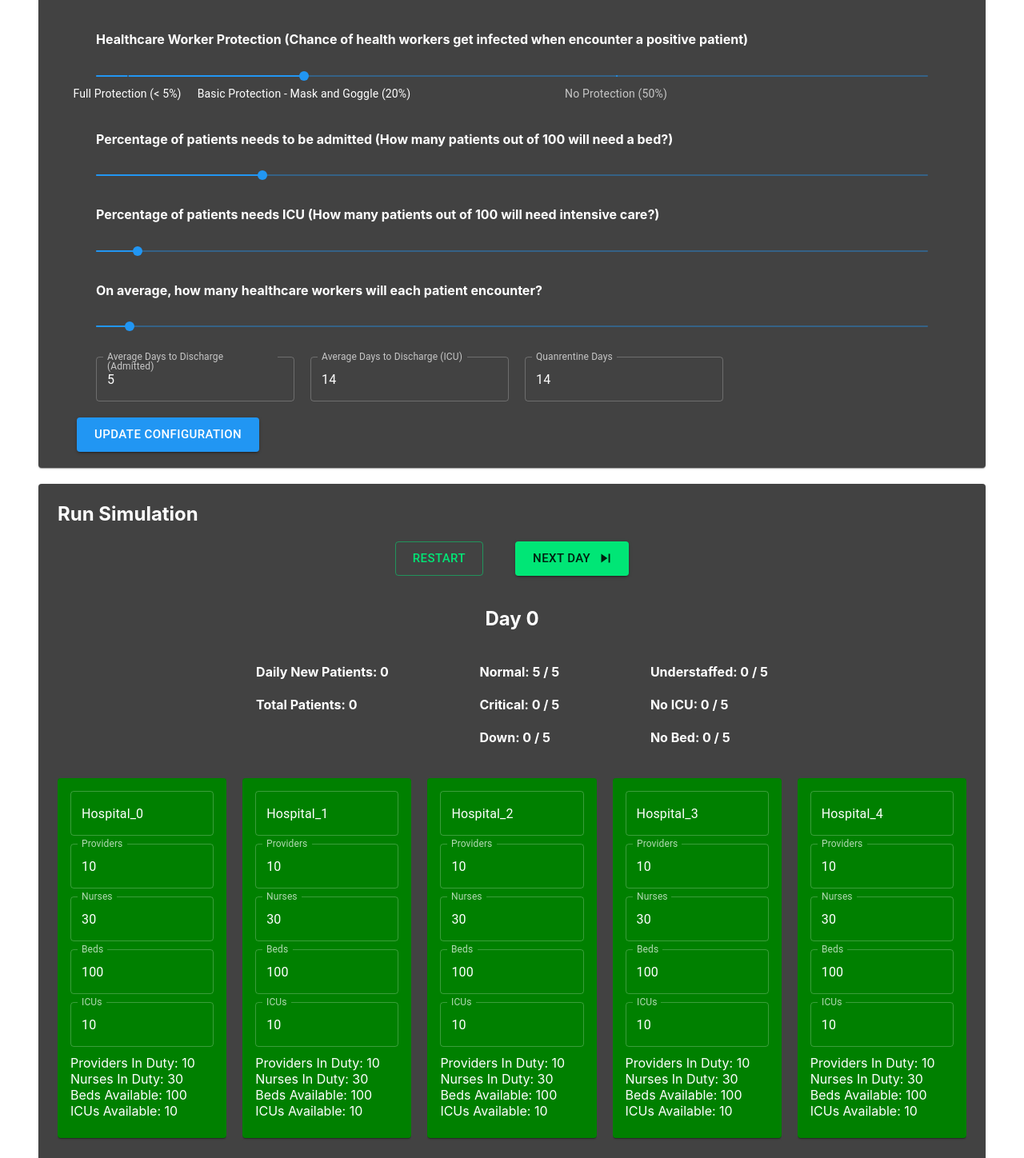
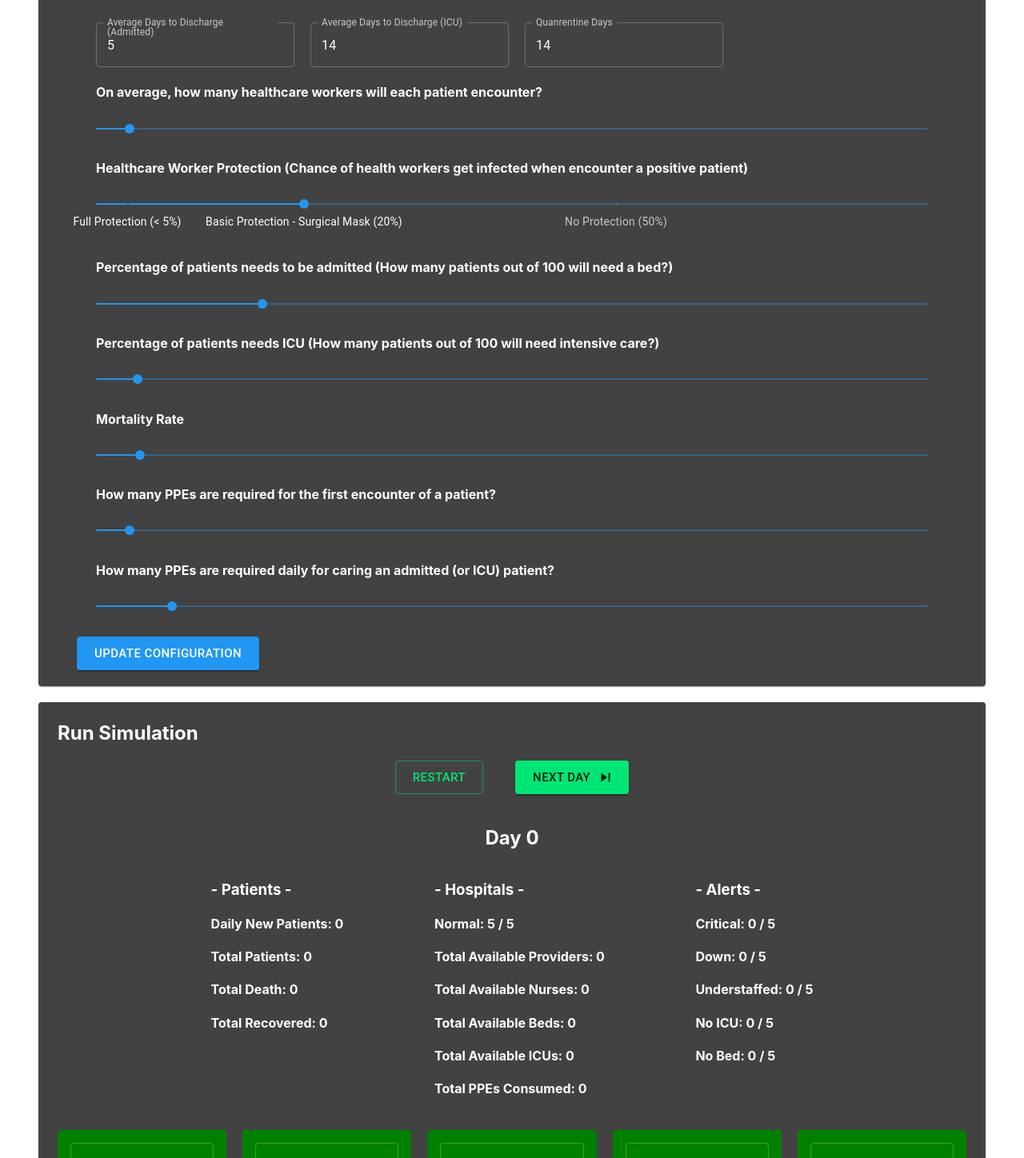
Before and after one commit to MnAnX/er-capacity-simulator, a React (Create React App) app: page / in a window 1280 px wide. Shown: the part 542-1990 px from the top of the page at 80% size. Built offline with nearby package versions, Linux system fonts and the light colour scheme.

Commit message:
Add features mortality rate and PPE consumption

```diff
--- a/src/AllUnits.js
+++ b/src/AllUnits.js
@@ -61,7 +61,7 @@ class AllUnits extends Component {
 
 	render() {
 		return (
-			<GridList cellHeight={500} spacing={20} cols={this.state.cols_per_row}>
+			<GridList cellHeight={520} spacing={20} cols={this.state.cols_per_row}>
         {Object.values(this.props.app.units).map(unit => (
 					<GridListTile key={unit.id} cols={1}>
 						<EmergencyRoom
--- a/src/Config.js
+++ b/src/Config.js
@@ -29,6 +29,9 @@ class Config extends Component {
 			bed_turnover_days: this.props.config.bed_turnover_days,
 			icu_turnover_days: this.props.config.icu_turnover_days,
 			quanrentine_days: this.props.config.quanrentine_days,
+			ppe_per_patient_first_encounter: this.props.config.ppe_per_patient_first_encounter,
+			ppe_per_patient_admitted_daily: this.props.config.ppe_per_patient_admitted_daily,
+			mortality_rate: this.props.config.mortality_rate,
 		}
   }
 
@@ -68,7 +71,40 @@ class Config extends Component {
 								onChange={(event)=>this.setState({num_patients_growth_factor: event.target.value})} />
 						</div>
 					</div>
-					<Padding height={20}/>
+					<Padding height={30}/>
+					<div style={{display: 'flex', flexDirection: 'row'}}>
+						<TextField id="bed-turnover"
+							type='number'
+							variant="outlined"
+							label="Average Days to Discharge (Admitted)"
+							value={this.state.bed_turnover_days}
+							onChange={(event)=>this.setState({bed_turnover_days: event.target.value})} />
+						<Padding width={20}/>
+						<TextField id="icu-turnover"
+							type='number'
+							variant="outlined"
+							label="Average Days to Discharge (ICU)"
+							value={this.state.icu_turnover_days}
+							onChange={(event)=>this.setState({icu_turnover_days: event.target.value})} />
+						<Padding width={20}/>
+						<TextField id="icu-turnover"
+							type='number'
+							variant="outlined"
+							label="Quanrentine Days"
+							value={this.state.quanrentine_days}
+							onChange={(event)=>this.setState({quanrentine_days: event.target.value})} />
+					</div>
+					<div>
+						<h4> On average, how many healthcare workers will each patient encounter? </h4>
+						<Slider
+							onChange={(event, value)=>this.setState({staff_encounter_per_patient: value})}
+			        defaultValue={this.props.config.staff_encounter_per_patient}
+			        valueLabelDisplay="auto"
+			        step={1}
+							min={1}
+	        		max={50}
+			      />
+					</div>
 					<div>
 						<h4> Healthcare Worker Protection (Chance of health workers get infected when encounter a positive patient) </h4>
 						<Slider
@@ -86,7 +122,7 @@ class Config extends Component {
 										  },
 										  {
 										    value: 20,
-										    label: 'Basic Protection - Mask and Goggle (20%)',
+										    label: 'Basic Protection - Surgical Mask (20%)',
 										  },
 										  {
 										    value: 3,
@@ -119,38 +155,37 @@ class Config extends Component {
 			      />
 					</div>
 					<div>
-						<h4> On average, how many healthcare workers will each patient encounter? </h4>
+						<h4> Mortality Rate </h4>
 						<Slider
-							onChange={(event, value)=>this.setState({staff_encounter_per_patient: value})}
-			        defaultValue={this.props.config.staff_encounter_per_patient}
+							onChange={(event, value)=>this.setState({mortality_rate: value})}
+			        defaultValue={this.props.config.mortality_rate}
+			        valueLabelDisplay="auto"
+			        step={0.1}
+							min={1}
+	        		max={20}
+			      />
+					</div>
+					<div>
+						<h4> How many PPEs are required for the first encounter of a patient? </h4>
+						<Slider
+							onChange={(event, value)=>this.setState({ppe_per_patient_first_encounter: value})}
+			        defaultValue={this.props.config.ppe_per_patient_first_encounter}
 			        valueLabelDisplay="auto"
 			        step={1}
 							min={1}
-	        		max={50}
+	        		max={100}
 			      />
 					</div>
-					<br />
-					<div style={{display: 'flex', flexDirection: 'row'}}>
-						<TextField id="bed-turnover"
-							type='number'
-							variant="outlined"
-							label="Average Days to Discharge (Admitted)"
-							value={this.state.bed_turnover_days}
-							onChange={(event)=>this.setState({bed_turnover_days: event.target.value})} />
-						<Padding width={20}/>
-						<TextField id="icu-turnover"
-							type='number'
-							variant="outlined"
-							label="Average Days to Discharge (ICU)"
-							value={this.state.icu_turnover_days}
-							onChange={(event)=>this.setState({icu_turnover_days: event.target.value})} />
-						<Padding width={20}/>
-						<TextField id="icu-turnover"
-							type='number'
-							variant="outlined"
-							label="Quanrentine Days"
-							value={this.state.quanrentine_days}
-							onChange={(event)=>this.setState({quanrentine_days: event.target.value})} />
+					<div>
+						<h4> How many PPEs are required daily for caring an admitted (or ICU) patient? </h4>
+						<Slider
+							onChange={(event, value)=>this.setState({ppe_per_patient_admitted_daily: value})}
+			        defaultValue={this.props.config.ppe_per_patient_admitted_daily}
+			        valueLabelDisplay="auto"
+			        step={1}
+							min={1}
+	        		max={100}
+			      />
 					</div>
 				</Container>
 				<Padding height={20}/>
@@ -166,6 +201,9 @@ class Config extends Component {
 						bed_turnover_days: this.state.bed_turnover_days,
 						icu_turnover_days: this.state.icu_turnover_days,
 						quanrentine_days: this.state.quanrentine_days,
+						ppe_per_patient_first_encounter: this.state.ppe_per_patient_first_encounter,
+						ppe_per_patient_admitted_daily: this.state.ppe_per_patient_admitted_daily,
+						mortality_rate: this.state.mortality_rate,
 					})
 				}}>Update Configuration</Button>
 				<Padding height={20}/>
--- a/src/Control.js
+++ b/src/Control.js
@@ -34,7 +34,7 @@ class Control extends Component {
 		// dispatch patients
 		if (num_new_patients > available_units.length) {
 			// Send patients evenly to all the units
-			let incr = num_new_patients / available_units.length
+			let incr = Math.floor(num_new_patients / available_units.length)
 			let remainder = num_new_patients % available_units.length
 			available_units.forEach((unit, i) => {
 				let new_patients = unit.new_patients + incr
--- a/src/EmergencyRoom.js
+++ b/src/EmergencyRoom.js
@@ -29,10 +29,15 @@ class EmergencyRoom extends Component {
 			nurses_quanrentined: [],
 			beds_occupied: [],
 			icus_occupied: [],
+			num_recovered: 0,
+			num_death: 0,
+			ppe_consumed: 0,
 		}
 
 		this.dailyCalc = this.dailyCalc.bind(this)
 		this.clearState = this.clearState.bind(this)
+		this.rollDice = this.rollDice.bind(this)
+		this.probLoop = this.probLoop.bind(this)
   }
 
 	componentWillReceiveProps(nextProps) {
@@ -55,11 +60,37 @@ class EmergencyRoom extends Component {
 			nurses_quanrentined: [],
 			beds_occupied: [],
 			icus_occupied: [],
+			num_recovered: 0,
+			num_death: 0,
+			ppe_consumed: 0,
 		})
+	}
+
+	rollDice(quantile) {
+		let roll_dice = Math.floor(Math.random() * Math.floor(100))
+		if (roll_dice < quantile) {
+			return true
+		}
+		return false
+	}
+
+	probLoop(total, prob) {
+		let counter = 0
+		for (let i = 0; i < total; i++) {
+			if (this.rollDice(prob)) {
+				counter++
+			}
+		}
+		return counter
 	}
 
 	dailyCalc(unitState) {
 		let new_patients = unitState.new_patients
+
+		// Calculate PPE consume
+		let num_ppe_consumed_first_encounter = new_patients * this.props.config.ppe_per_patient_first_encounter
+		let num_ppe_consumed_admitted = (this.state.beds_occupied.length + this.state.icus_occupied.length) * this.props.config.ppe_per_patient_admitted_daily
+		let ppe_consumed = this.state.ppe_consumed + num_ppe_consumed_first_encounter + num_ppe_consumed_admitted
 
 		// Calculate Providers Status
 		let providers_quanrentined = this.state.providers_quanrentined
@@ -70,13 +101,7 @@ class EmergencyRoom extends Component {
 		// Calculate how many staffs may get infected due to the new incoming cases
 		let providers_in_duty = this.state.num_total_providers - providers_quanrentined.length
 		let provider_encounters = Math.min(new_patients, providers_in_duty)
-		let newly_infected_providers = 0
-		for (let i = 0; i < provider_encounters; i++) {
-		  let roll_dice = Math.floor(Math.random() * Math.floor(100))
-			if (roll_dice < this.props.config.prob_of_staff_infected) {
-				newly_infected_providers++
-			}
-		}
+		let newly_infected_providers = this.probLoop(provider_encounters, this.props.config.prob_of_staff_infected)
 		// Each infected staff needs to start self-quanrentine
 		for (let i = 0; i < newly_infected_providers; i++) {
 			providers_quanrentined.push(this.props.config.quanrentine_days)
@@ -91,13 +116,7 @@ class EmergencyRoom extends Component {
 		// Calculate how many staffs may get infected due to the new incoming cases
 		let nurses_in_duty = this.state.num_total_nurses - nurses_quanrentined.length
 		let nurse_encounters = Math.min(new_patients * this.props.config.staff_encounter_per_patient, nurses_in_duty)
-		let newly_infected_nurses = 0
-		for (let i = 0; i < nurse_encounters; i++) {
-		  let roll_dice = Math.floor(Math.random() * Math.floor(100))
-			if (roll_dice < this.props.config.prob_of_staff_infected) {
-				newly_infected_nurses++
-			}
-		}
+		let newly_infected_nurses = this.probLoop(nurse_encounters, this.props.config.prob_of_staff_infected)
 		// Each infected staff needs to start self-quanrentine
 		for (let i = 0; i < newly_infected_nurses; i++) {
 			nurses_quanrentined.push(this.props.config.quanrentine_days)
@@ -107,12 +126,19 @@ class EmergencyRoom extends Component {
 		// Check if any bed is released
 		let beds_occupied = this.state.beds_occupied
 		let icus_occupied = this.state.icus_occupied
+		let total_occupied = beds_occupied.length + icus_occupied.length
 		beds_occupied = beds_occupied
 											.map(days_occupied => days_occupied - 1)
 											.filter(days_occupied => days_occupied > 0)
 		icus_occupied = icus_occupied
 											.map(days_occupied => days_occupied - 1)
 											.filter(days_occupied => days_occupied > 0)
+		// Calculate number of recovery and death
+		let patients_out = total_occupied - beds_occupied.length - icus_occupied.length
+		let newly_num_death = this.probLoop(patients_out, this.props.config.mortality_rate)
+		let newly_num_recovered = patients_out - newly_num_death
+		let num_death = this.state.num_death + newly_num_death
+		let num_recovered = this.state.num_recovered + newly_num_recovered
 		// New patients that need bed
 		let new_patients_need_bed = 0
 		let new_patients_need_icu = 0
@@ -190,12 +216,22 @@ class EmergencyRoom extends Component {
 			status,
 			status_info,
 			status_color,
+			num_recovered,
+			num_death,
+			ppe_consumed,
 		})
 
 		// Update the centralized unit status
 		this.props.updateUnit(this.state.id, {
 			status,
 			status_info,
+			num_recovered,
+			num_death,
+			available_providers,
+			available_nurses,
+			available_beds,
+			available_icus,
+			ppe_consumed,
 		})
 	}
 
@@ -247,6 +283,8 @@ class EmergencyRoom extends Component {
 						{"Beds Available: " + (this.state.num_total_beds - this.state.beds_occupied.length)}
 						<br />
 						{"ICUs Available: " + (this.state.num_total_icus - this.state.icus_occupied.length)}
+						<br />
+						{"PPEs Consumed: " + this.state.ppe_consumed}
 				</CardContent>
 			</Card>
 		);
--- a/src/Summary.js
+++ b/src/Summary.js
@@ -19,17 +19,27 @@ class Summary extends Component {
 				<h2>Day {this.props.app.day_count}</h2>
 				<Grid container justify="center">
 					<Grid item>
+						<h3>- Patients -</h3>
 						<h4>Daily New Patients: {this.props.app.num_new_patients}</h4>
 						<h4>Total Patients: {this.props.app.num_current_patients}</h4>
+						<h4>Total Death: {this.props.app.total_num_death}</h4>
+						<h4>Total Recovered: {this.props.app.total_num_recovered}</h4>
 					</Grid>
 					<Padding width="10%" />
 					<Grid item>
+						<h3>- Hospitals -</h3>
 						<h4>Normal: {num_units_green} / {this.props.config.total_num_units}</h4>
-						<h4>Critical: {this.props.app.num_units_yellow} / {this.props.config.total_num_units}</h4>
-						<h4>Down: {this.props.app.num_units_red} / {this.props.config.total_num_units}</h4>
+						<h4>Total Available Providers: {this.props.app.total_available_providers}</h4>
+						<h4>Total Available Nurses: {this.props.app.total_available_nurses}</h4>
+						<h4>Total Available Beds: {this.props.app.total_available_beds}</h4>
+						<h4>Total Available ICUs: {this.props.app.total_available_icus}</h4>
+						<h4>Total PPEs Consumed: {this.props.app.total_ppe_consumed}</h4>
 					</Grid>
 					<Padding width="10%" />
 					<Grid item>
+						<h3>- Alerts -</h3>
+						<h4>Critical: {this.props.app.num_units_yellow} / {this.props.config.total_num_units}</h4>
+						<h4>Down: {this.props.app.num_units_red} / {this.props.config.total_num_units}</h4>
 						<h4>Understaffed: {this.props.app.num_units_understaffed} / {this.props.config.total_num_units}</h4>
 						<h4>No ICU: {this.props.app.num_units_no_icu} / {this.props.config.total_num_units}</h4>
 						<h4>No Bed: {this.props.app.num_units_no_bed} / {this.props.config.total_num_units}</h4>
--- a/src/reducers/app.js
+++ b/src/reducers/app.js
@@ -1,3 +1,5 @@
+import _ from 'lodash'
+
 import {
 	DAY_INCREASE,
 	RESET_UNITS,
@@ -19,6 +21,13 @@ const defaultState = {
 	num_units_understaffed: 0,
 	num_units_no_icu: 0,
 	num_units_no_bed: 0,
+	total_num_recovered: 0,
+	total_num_death: 0,
+	total_available_providers: 0,
+	total_available_nurses: 0,
+	total_available_beds: 0,
+	total_available_icus: 0,
+	total_ppe_consumed: 0,
 }
 
 export default (state = defaultState, action) => {
@@ -47,6 +56,13 @@ export default (state = defaultState, action) => {
 			let num_units_understaffed = Object.values(units).filter(unit => unit.status_info.includes("Understaffed") || unit.status_info.includes("No Provider") || unit.status_info.includes("No Nurse")).length
 			let num_units_no_icu = Object.values(units).filter(unit => unit.status_info.includes("No ICU")).length
 			let num_units_no_bed = Object.values(units).filter(unit => unit.status_info.includes("Can't Admit")).length
+			let total_num_recovered = _.sum(Object.values(units).map(unit => unit.num_recovered))
+			let total_num_death = _.sum(Object.values(units).map(unit => unit.num_death))
+			let total_available_providers = _.sum(Object.values(units).map(unit => unit.available_providers))
+			let total_available_nurses = _.sum(Object.values(units).map(unit => unit.available_nurses))
+			let total_available_beds = _.sum(Object.values(units).map(unit => unit.available_beds))
+			let total_available_icus = _.sum(Object.values(units).map(unit => unit.available_icus))
+			let total_ppe_consumed = _.sum(Object.values(units).map(unit => unit.ppe_consumed))
 			return {
         ...state,
         units,
@@ -56,14 +72,17 @@ export default (state = defaultState, action) => {
 				num_units_understaffed,
 				num_units_no_icu,
 				num_units_no_bed,
+				total_num_recovered,
+				total_num_death,
+				total_available_providers,
+				total_available_nurses,
+				total_available_beds,
+				total_available_icus,
+				total_ppe_consumed,
       };
 		case RESTART:
 			return {
-				...state,
-				day_count: 0,
-				num_current_patients: 0,
-				num_new_patients: 0,
-				num_untreated_patients: 0,
+				...defaultState,
 				restart_id: state.restart_id + 1,
 			}
 		case UPDATE_NUM_PATIENTS:
--- a/src/reducers/config.js
+++ b/src/reducers/config.js
@@ -14,6 +14,9 @@ const defaultState = {
 	staff_encounter_per_patient: 3,
 	num_patients_growth_basis: 50,
 	num_patients_growth_factor: 1.2,
+	ppe_per_patient_first_encounter: 5,
+	ppe_per_patient_admitted_daily: 10,
+	mortality_rate: 2,
 }
 
 export default (state = defaultState, action) => {
@@ -31,6 +34,9 @@ export default (state = defaultState, action) => {
 				bed_turnover_days: parseInt(action.config.bed_turnover_days),
 				icu_turnover_days: parseInt(action.config.icu_turnover_days),
 				quanrentine_days: parseInt(action.config.quanrentine_days),
+				ppe_per_patient_first_encounter: parseInt(action.config.ppe_per_patient_first_encounter),
+				ppe_per_patient_admitted_daily: parseInt(action.config.ppe_per_patient_admitted_daily),
+				mortality_rate: parseInt(action.config.mortality_rate),
       });
 		default:
 			return state;
```
